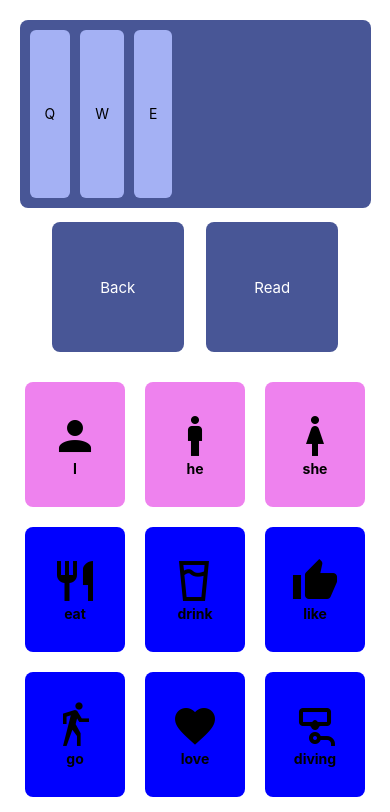
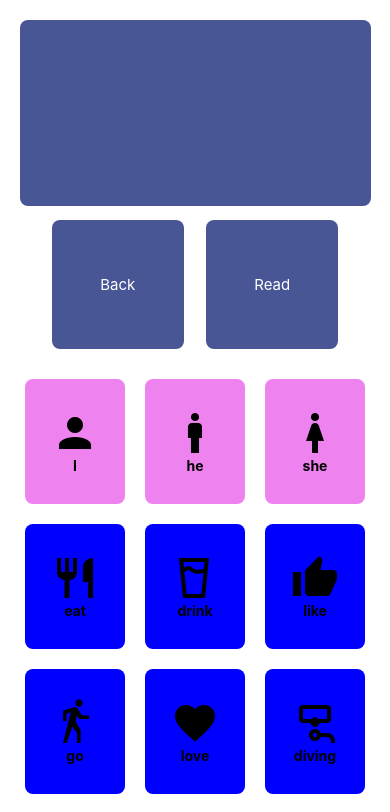
Before and after one commit to xcvrys/INFOTECH_CW3, a React Native app: screen /sentenceBuilderActivity in a window 390 px wide. Shown: the top 812 px of the page. Built offline with nearby package versions, Linux system fonts and the light colour scheme.

Commit message:
Sentence builder logic

```diff
--- a/package.json
+++ b/package.json
@@ -19,7 +19,8 @@
     "react-native-safe-area-context": "^4.4.1",
     "react-native-screens": "^3.18.2",
     "react-native-tts": "^4.1.0",
-    "react-native-vector-icons": "^9.2.0"
+    "react-native-vector-icons": "^9.2.0",
+    "zustand": "^4.1.2"
   },
   "devDependencies": {
     "@babel/core": "^7.12.9",
--- a/src/activities/SentenceBuilderActivity.tsx
+++ b/src/activities/SentenceBuilderActivity.tsx
@@ -7,25 +7,7 @@ import {BtnList} from '../components/btnList';
 import ButtonItem from '../types/ButtonItem';
 import Words from '../data/Words';
 import Tts from 'react-native-tts';
-
-const DATA: ButtonItem[] = [
-  {
-    id: '1',
-    title: 'Item 1',
-  },
-  {
-    id: '2',
-    title: 'Item 2',
-  },
-  {
-    id: '3',
-    title: 'Item 3',
-  },
-  {
-    id: '4',
-    title: 'Item 4',
-  },
-];
+import useSentenceBuilderStore from '../state/SentenceBuilderStore';
 
 export const SentenceBuilderActivity: FC<
   StackScreenProps<AppNavigatorProps, 'sentenceBuilderActivity'>
@@ -33,24 +15,14 @@ export const SentenceBuilderActivity: FC<
   return (
     <SafeAreaView style={{backgroundColor: '#FFFFFF'}}>
       <View style={styles.main}>
-        <View style={styles.input}>
-          {/*  */}
-          <View style={styles.item}>
-            <Text>Q</Text>
-          </View>
-          <View style={styles.item}>
-            <Text>W</Text>
-          </View>
-          <View style={styles.item}>
-            <Text>E</Text>
-          </View>
-          {/*  */}
-        </View>
+        <SentenceVisualizer />
         <View style={styles.buttonList}>
-          <Pressable style={styles.button}>
+          <Pressable
+            style={styles.button}
+            onPress={() => useSentenceBuilderStore.getState().removeLastWord()}>
             <Text style={styles.buttonText}>Back</Text>
           </Pressable>
-          <Pressable style={styles.button}>
+          <Pressable style={styles.button} onPress={readSentence}>
             <Text style={styles.buttonText}>Read</Text>
           </Pressable>
         </View>
@@ -65,6 +37,24 @@ export const SentenceBuilderActivity: FC<
       </View>
     </SafeAreaView>
   );
+};
+
+const SentenceVisualizer: FC = () => {
+  const sentence = useSentenceBuilderStore(st => st.sentence);
+  return (
+    <View style={styles.input}>
+      {sentence.map(w => (
+        <View style={styles.item}>
+          <Text>{w}</Text>
+        </View>
+      ))}
+    </View>
+  );
+};
+
+const readSentence = () => {
+  const sentence = useSentenceBuilderStore.getState().sentence;
+  Tts.speak(sentence.join(' '));
 };
 
 const styles = StyleSheet.create({
--- a/src/components/btnList.tsx
+++ b/src/components/btnList.tsx
@@ -4,16 +4,14 @@ import {FlatList} from 'react-native-gesture-handler';
 import {WordsItem} from '../data/Words';
 import MaterialCommunityIcons from 'react-native-vector-icons/MaterialCommunityIcons';
 import wordCategories from '../data/WordCategories';
-import Tts from 'react-native-tts';
+import useSentenceBuilderStore from '../state/SentenceBuilderStore';
 
 export const BtnList: FC<BtnListProps> = ({data}) => {
   const Item: FC<WordsItem> = ({category, content, icon}) => (
     <TouchableOpacity
       style={[styles.item, {backgroundColor: wordCategories[category]}]}
       onPress={() => {
-        Tts.voices().then(voices => console.log(voices));
-        Tts.speak(content);
-        // Tts.addEventListener('tts-finish', () => Tts.stop());
+        useSentenceBuilderStore.getState().addToSentence(content);
       }}
       activeOpacity={0.6}>
       <MaterialCommunityIcons name={icon} size={48} color={'black'} />
--- /dev/null
+++ b/src/state/SentenceBuilderStore.ts
@@ -0,0 +1,17 @@
+import create from 'zustand';
+
+const useSentenceBuilderStore = create<sentenceBuilderStoreProps>(set => ({
+  sentence: [],
+  addToSentence: word => set(s => ({sentence: [...s.sentence, word]})),
+  clearSentence: () => set(() => ({sentence: []})),
+  removeLastWord: () => set(s => ({sentence: s.sentence.slice(0, -1)})),
+}));
+
+interface sentenceBuilderStoreProps {
+  sentence: string[];
+  addToSentence: (word: string) => void;
+  clearSentence: () => void;
+  removeLastWord: () => void;
+}
+
+export default useSentenceBuilderStore;
```
Also changed, not shown: 1 other file (tests, documents, lock files or other folders).
